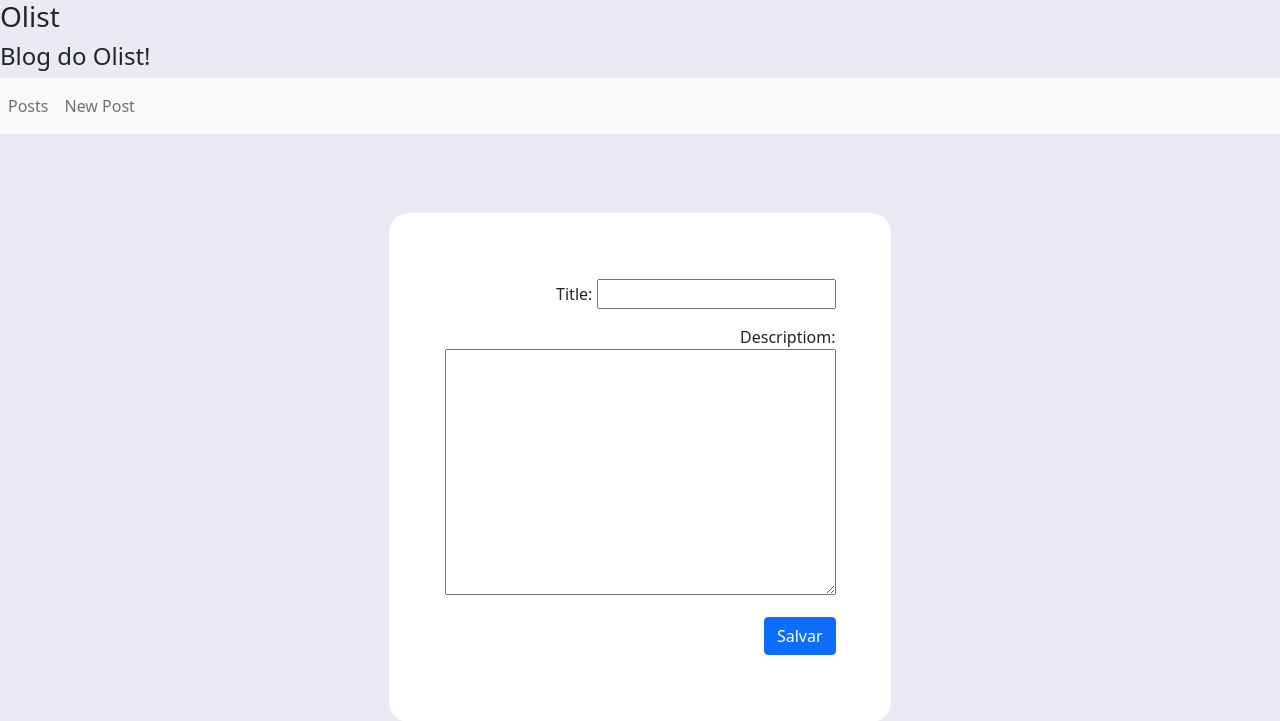
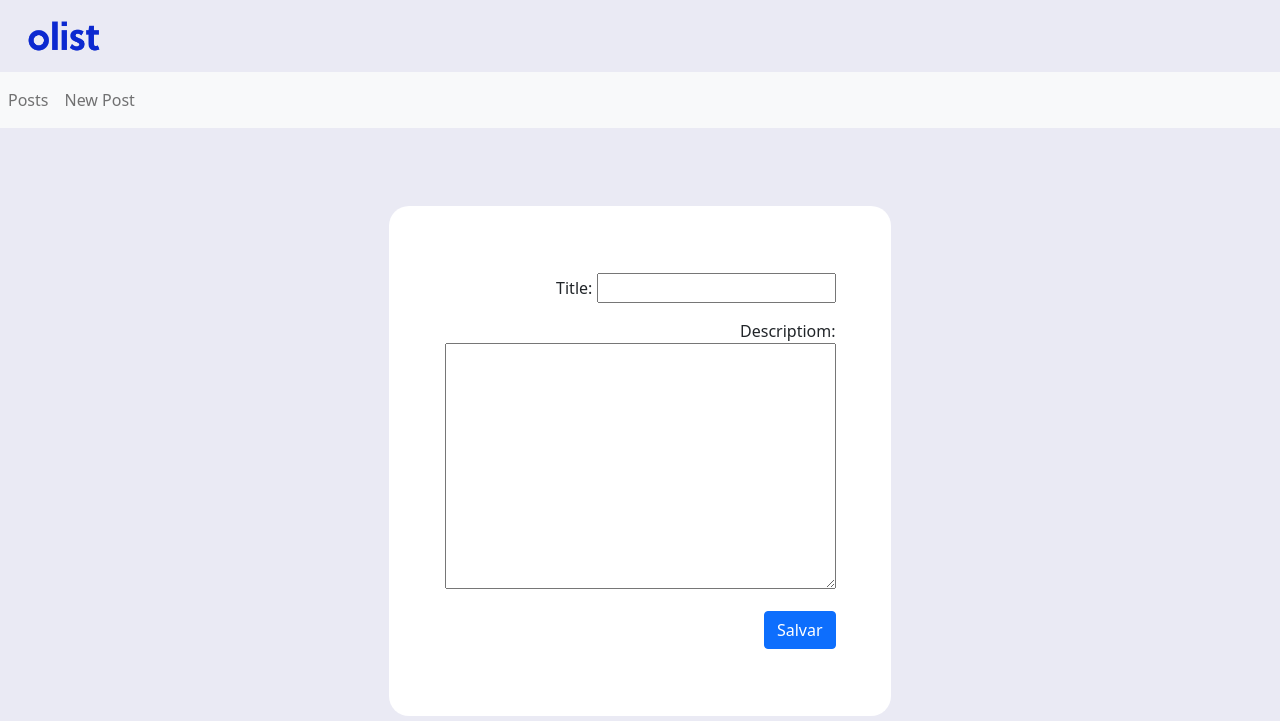
Before and after one commit to felipesavaris/blog_using_python_django_docker_postgres_poetry_flake8_tests_and_bootstrap, a Django app: page /blog/create in a window 1280 px wide. Shown: the top 721 px of the page. Run offline with Django 3.2, Linux system fonts and the light colour scheme; tables that the repository leaves empty hold one stand-in row (values such as "Sample post"); some libraries are stand-ins or nearby versions.

Commit message:
add homepage and logo olist

```diff
--- a/appbase/static/css/styles.css
+++ b/appbase/static/css/styles.css
@@ -18,3 +18,7 @@
     background-color: white;
     border-radius: 20px;
 }
+
+.logo {
+    width: 10%;
+}
--- a/appbase/templates/footer.html
+++ b/appbase/templates/footer.html
@@ -1,5 +1,4 @@
 <footer>
-
 
     <p>
         <h5>Olist - serviços</h5>
--- a/appbase/templates/header.html
+++ b/appbase/templates/header.html
@@ -1,6 +1,11 @@
+{% load static %}
+
 <header>
 
-    <h3>Olist</h3>
-    <h4>Blog do Olist!</h4>
+    <a href="{% url 'home' %}">
+        <img class="logo" src="{% static 'images/logo-olist.png' %}">
+
+        </img>
+    </a>
 
 </header>
--- a/appbase/urls.py
+++ b/appbase/urls.py
@@ -1,6 +1,9 @@
 from django.urls import path, include
+
+from . import views
 
 
 urlpatterns = [
+    path('', views.home, name='home'),
     path('blog/', include('postblog.urls')),
 ]
--- a/appbase/views.py
+++ b/appbase/views.py
@@ -1,3 +1,5 @@
-# from django.shortcuts import render
+from django.shortcuts import render
 
-# Create your views here.
+
+def home(request):
+    return render(request, 'home.html')
```
Also changed, not shown: appbase/static/images/logo-olist.png (added).
